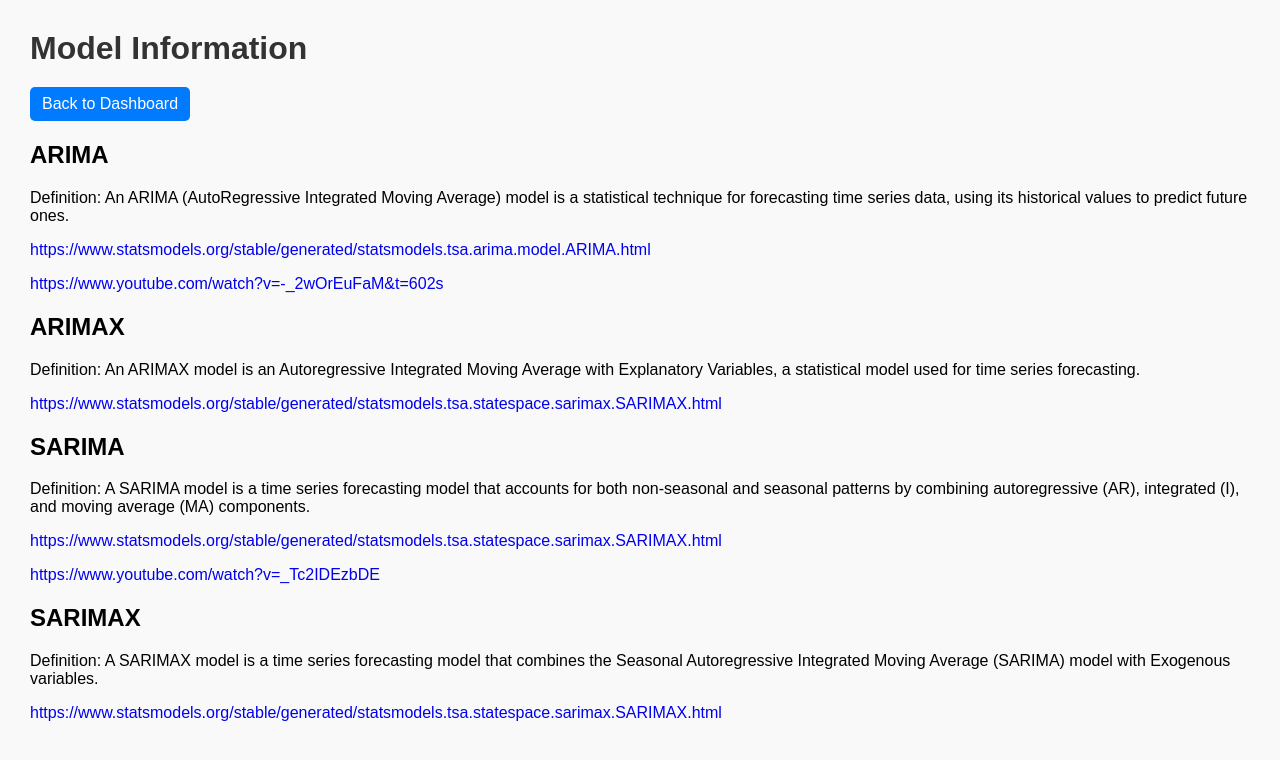
After one commit to jaredkeeler2/470_Capstone, a Django app: page /model_info/ in a window 1280 px wide. The commit adds this page. Shown: the top 760 px of the page. Run offline with Django 5.2, Linux system fonts and the light colour scheme.

Commit message:
Add model_info page and update home, views, and urls

```diff
--- a/Capstone/urls.py
+++ b/Capstone/urls.py
@@ -16,7 +16,7 @@ Including another URLconf
 """
 from django.contrib import admin
 from django.urls import path
-from main.views import home, graduate_data, data, download_data,rescrape_data
+from main.views import home, graduate_data, data, download_data,rescrape_data, model_info
 
 
 #url routes
@@ -25,6 +25,7 @@ urlpatterns = [
     path('', home, name='home'),
     path('graduates/', graduate_data, name='graduates'),
     path('data/', data, name='data'),
+    path('model_info/', model_info, name='model_info'),
     path('download/', download_data, name='download_data'),
-    path('rescrape/',rescrape_data, name='rescrape_data'), # Rescrape missing terms
+    path('rescrape/',rescrape_data, name='rescrape_data'), #Rescrape missing terms
 ]
--- /dev/null
+++ b/main/templates/model_info.html
@@ -0,0 +1,47 @@
+{% load static %}
+<!DOCTYPE html>
+<html>
+<head>
+    <meta charset="utf-8">
+    <title>Model Information</title>
+    <link rel="stylesheet" href="{% static 'style.css' %}">
+    <style>
+        body { font-family: Arial; margin: 30px; background: #f9f9f9; }
+        h1 { color: #333; }
+        table { border-collapse: collapse; width: 100%; background: #fff; margin-top: 20px; }
+        th, td { padding: 8px 10px; border: 1px solid #ccc; text-align: left; }
+        th { background: #e0e0e0; }
+        button { background: #007bff; border: none; padding: 8px 12px; color: white; border-radius: 5px; cursor: pointer; }
+        button:hover { background: #0056b3; }
+        .msg { padding: 10px; background: #e7f3ff; border-left: 5px solid #2196F3; margin-bottom: 10px; }
+        .error { padding: 10px; background: #ffe7e7; border-left: 5px solid #f44336; margin-bottom: 10px; }
+        .section { margin-bottom: 20px; }
+    </style>
+</head>
+<body>
+    <h1>Model Information</h1>
+
+        <!-- Navigation Button -->
+    <p>
+        <a href="/"><button>Back to Dashboard</button></a>
+    </p>
+
+    <h2>ARIMA</h2>
+    <p>Definition: An ARIMA (AutoRegressive Integrated Moving Average) model is a statistical technique for forecasting time series data, using its historical values to predict future ones.</p>
+    <p><a href="https://www.statsmodels.org/stable/generated/statsmodels.tsa.arima.model.ARIMA.html" target="_blank">https://www.statsmodels.org/stable/generated/statsmodels.tsa.arima.model.ARIMA.html</a></p>
+    <p><a href="https://www.youtube.com/watch?v=-_2wOrEuFaM&t=602s" target="_blank">https://www.youtube.com/watch?v=-_2wOrEuFaM&t=602s</a></p>
+
+    <h2>ARIMAX</h2>
+    <p>Definition: An ARIMAX model is an Autoregressive Integrated Moving Average with Explanatory Variables, a statistical model used for time series forecasting.</p>
+    <p><a href="https://www.statsmodels.org/stable/generated/statsmodels.tsa.statespace.sarimax.SARIMAX.html" target="_blank">https://www.statsmodels.org/stable/generated/statsmodels.tsa.statespace.sarimax.SARIMAX.html</a></p>
+
+    <h2>SARIMA</h2>
+    <p>Definition: A SARIMA model is a time series forecasting model that accounts for both non-seasonal and seasonal patterns by combining autoregressive (AR), integrated (I), and moving average (MA) components.</p>
+    <p><a href="https://www.statsmodels.org/stable/generated/statsmodels.tsa.statespace.sarimax.SARIMAX.html" target="_blank">https://www.statsmodels.org/stable/generated/statsmodels.tsa.statespace.sarimax.SARIMAX.html</a></p>
+    <p><a href="https://www.youtube.com/watch?v=_Tc2IDEzbDE" target="_blank">https://www.youtube.com/watch?v=_Tc2IDEzbDE</a></p>
+
+    <h2>SARIMAX</h2>
+    <p>Definition: A SARIMAX model is a time series forecasting model that combines the Seasonal Autoregressive Integrated Moving Average (SARIMA) model with Exogenous variables.</p>
+    <p><a href="https://www.statsmodels.org/stable/generated/statsmodels.tsa.statespace.sarimax.SARIMAX.html" target="_blank">https://www.statsmodels.org/stable/generated/statsmodels.tsa.statespace.sarimax.SARIMAX.html</a></p>
+</body>
+</html>
--- a/main/views.py
+++ b/main/views.py
@@ -205,3 +205,6 @@ def download_data(request):
         writer.writerow([code, course['title']] + course['enrolled_list'])
 
     return response
+
+def model_info(request):
+    return render(request, 'model_info.html')
```
Also changed, not shown: main/templates/home.html (+7 -6 lines).
